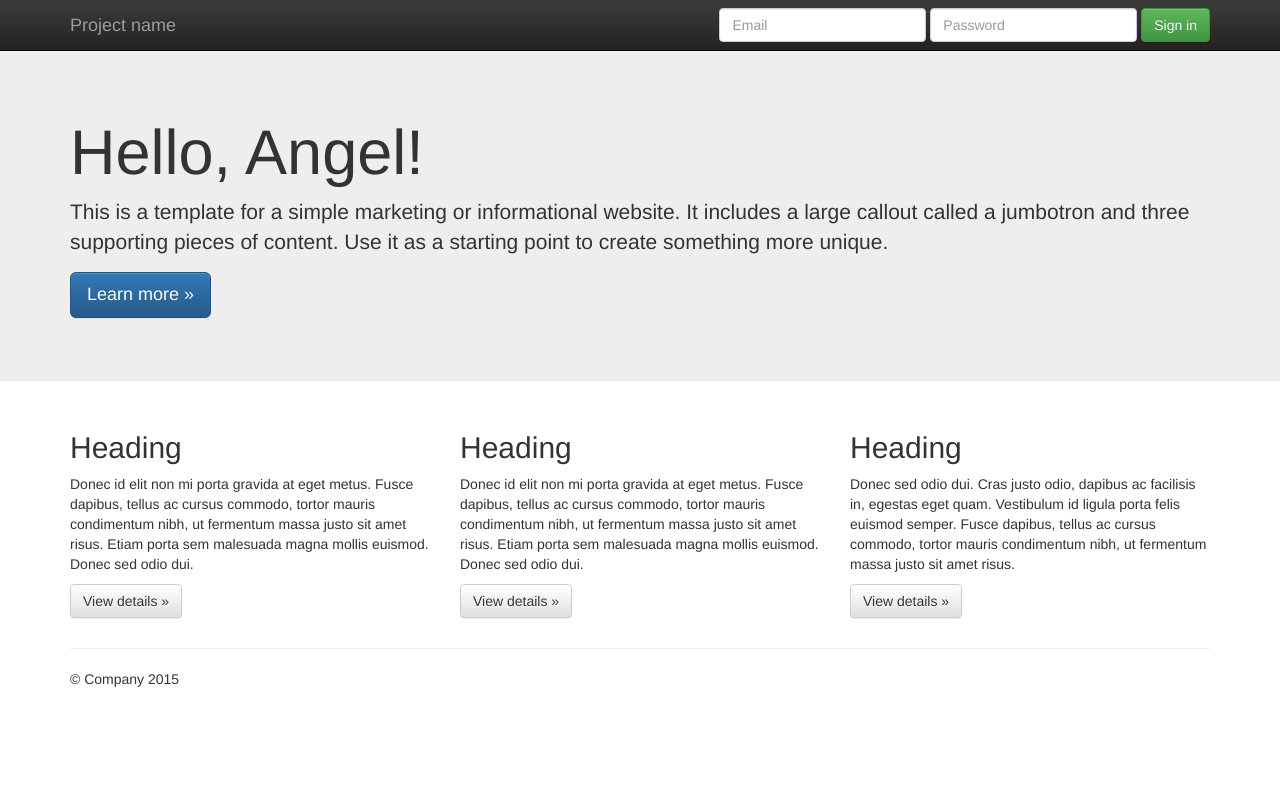
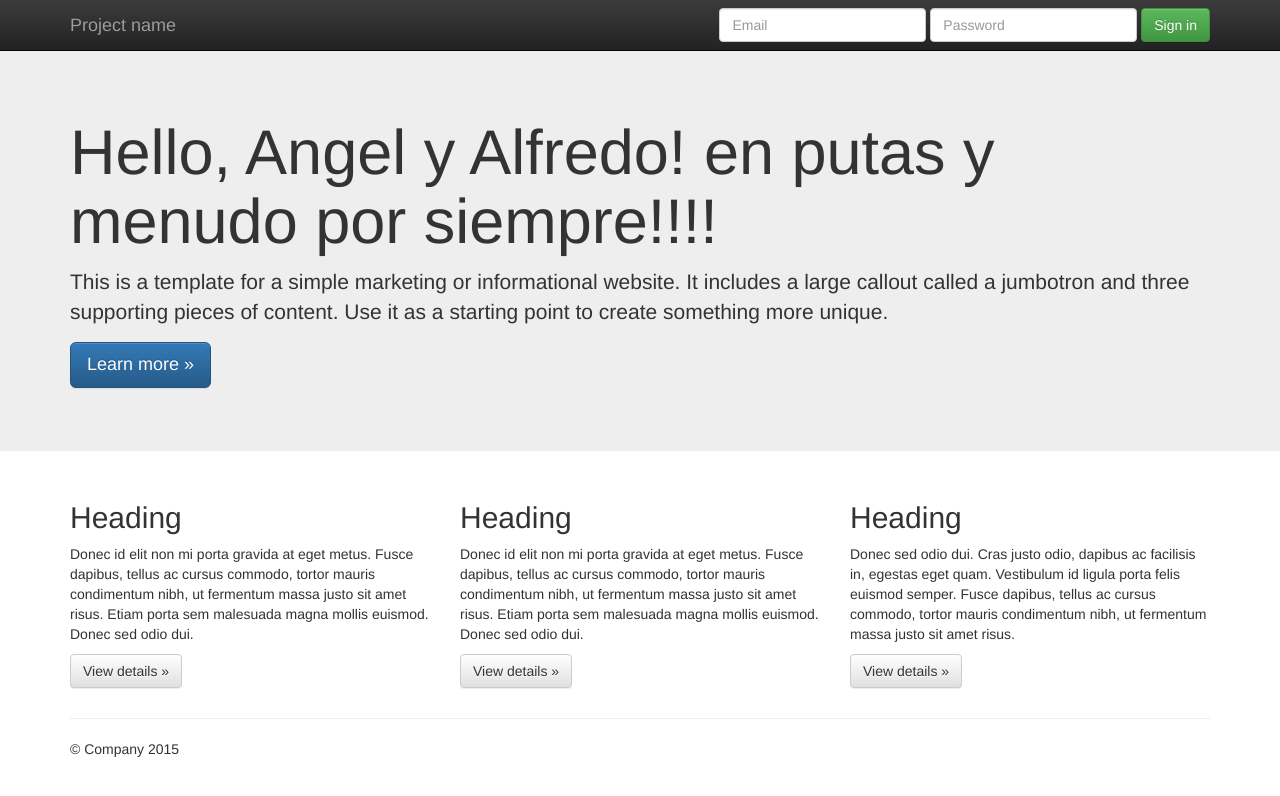
Before and after one commit to TreCeDevelopment/base, a plain HTML site: page index.html in a window 1280 px wide. Drawn offline with nearby package versions, Linux system fonts and the light colour scheme.

Commit message:
Modificaciones de Titulo

```diff
--- a/index.html
+++ b/index.html
@@ -54,7 +54,7 @@
     <!-- Main jumbotron for a primary marketing message or call to action -->
     <div class="jumbotron">
       <div class="container">
-        <h1>Hello, Angel!</h1>
+        <h1>Hello, Angel y Alfredo! en putas y menudo por siempre!!!!</h1>
         <p>This is a template for a simple marketing or informational website. It includes a large callout called a jumbotron and three supporting pieces of content. Use it as a starting point to create something more unique.</p>
         <p><a class="btn btn-primary btn-lg" href="#" role="button">Learn more &raquo;</a></p>
       </div>
```
